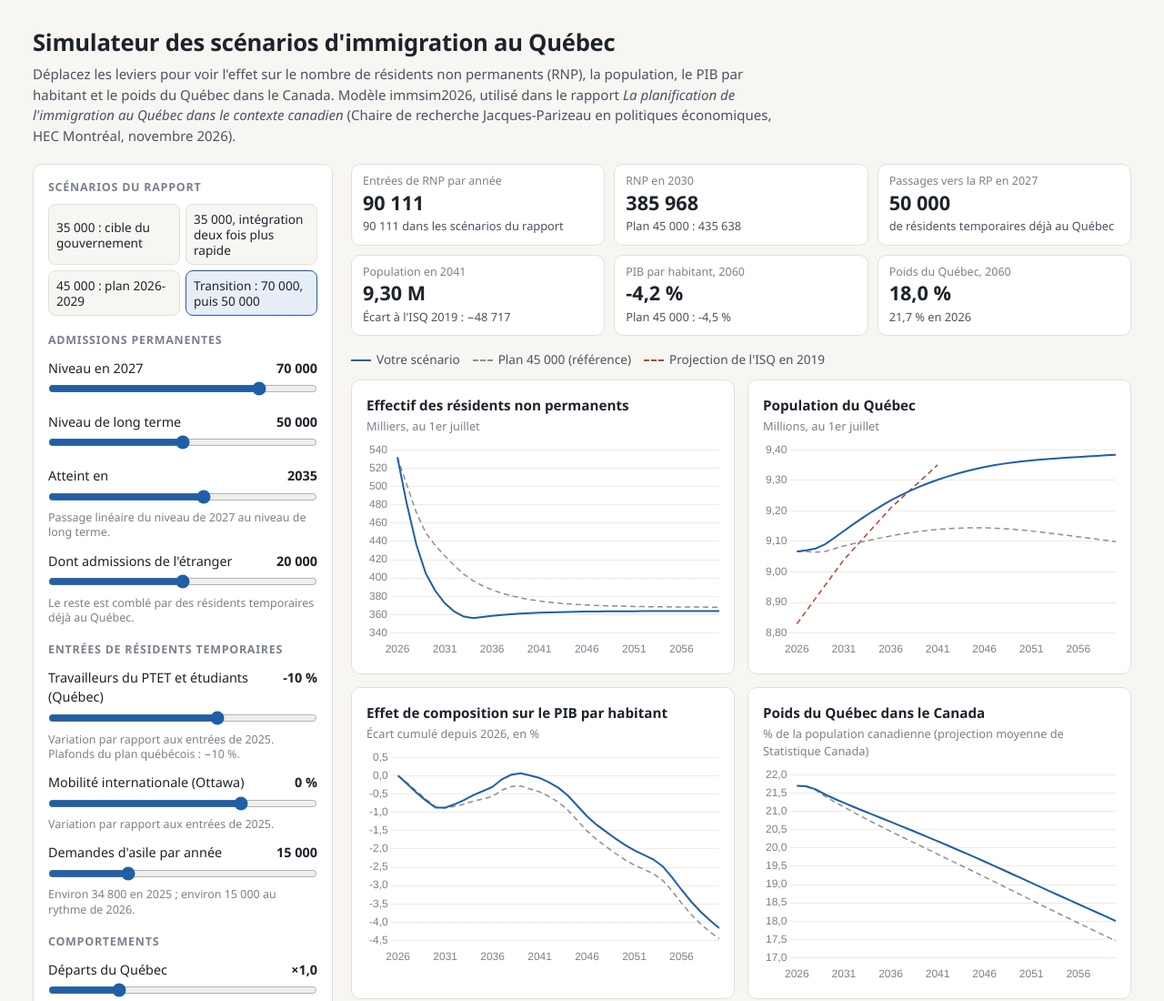
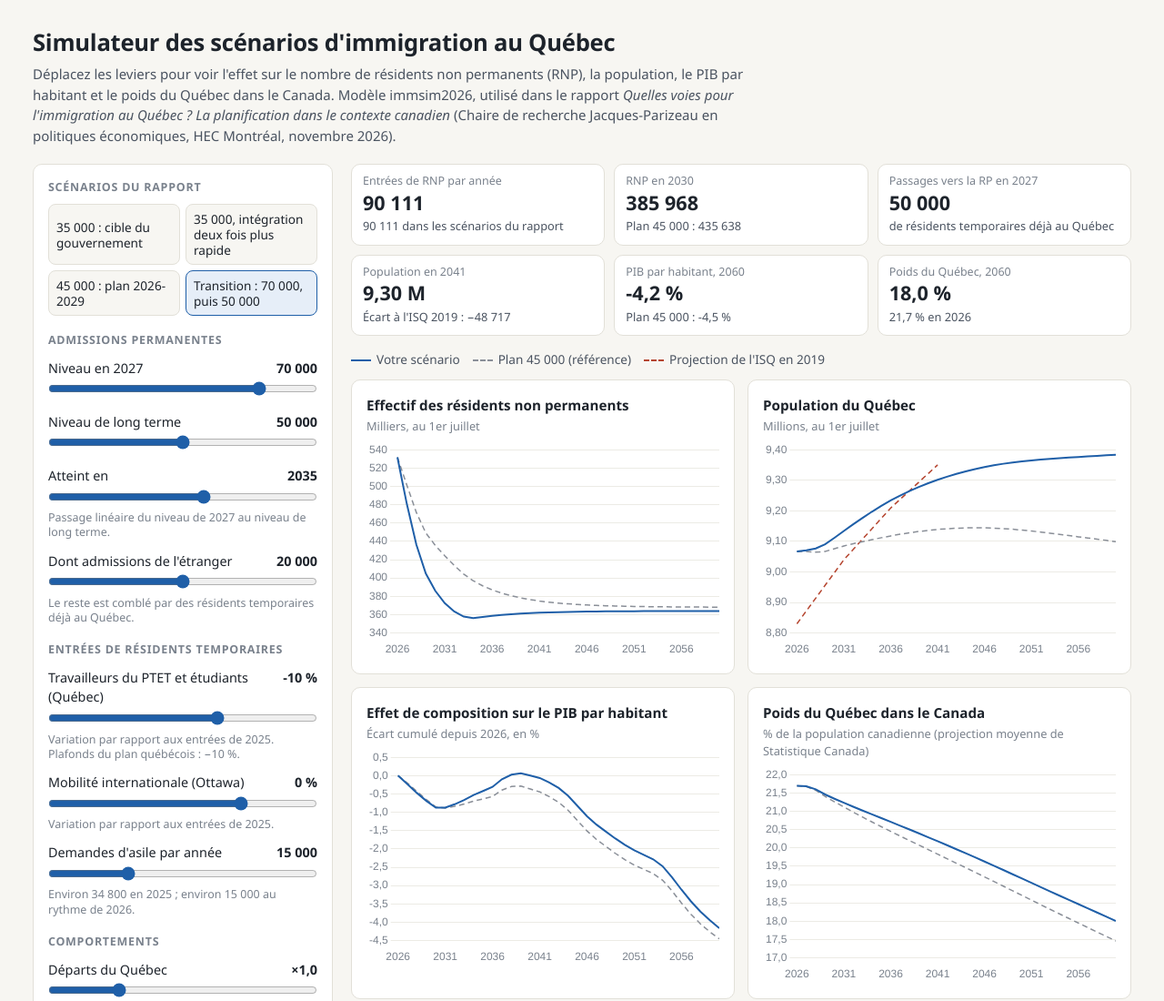
Before and after one commit to pcmichaud/immsim, a plain HTML site: page docs/index.html in a window 1280 px wide. Shown: the top 1100 px of the page at 91% size. Drawn offline with nearby package versions, Linux system fonts and the light colour scheme.

Commit message:
Titre du rapport : Quelles voies pour l'immigration au Québec ? La planification dans le contexte canadien
Co-Authored-By: Claude Opus 5.5 <noreply@anthropic.com>

```diff
--- a/docs/index.html
+++ b/docs/index.html
@@ -72,7 +72,7 @@ a { color: var(--accent); }
 <body>
 <header>
   <h1>Simulateur des scénarios d'immigration au Québec</h1>
-  <p>Déplacez les leviers pour voir l'effet sur le nombre de résidents non permanents (RNP), la population, le PIB par habitant et le poids du Québec dans le Canada. Modèle immsim2026, utilisé dans le rapport <em>La planification de l'immigration au Québec dans le contexte canadien</em> (Chaire de recherche Jacques-Parizeau en politiques économiques, HEC Montréal, novembre 2026).</p>
+  <p>Déplacez les leviers pour voir l'effet sur le nombre de résidents non permanents (RNP), la population, le PIB par habitant et le poids du Québec dans le Canada. Modèle immsim2026, utilisé dans le rapport <em>Quelles voies pour l'immigration au Québec ? La planification dans le contexte canadien</em> (Chaire de recherche Jacques-Parizeau en politiques économiques, HEC Montréal, novembre 2026).</p>
 </header>
 <main>
   <aside class="panel" aria-label="Leviers">
```
Also changed, not shown: 2 other files.
